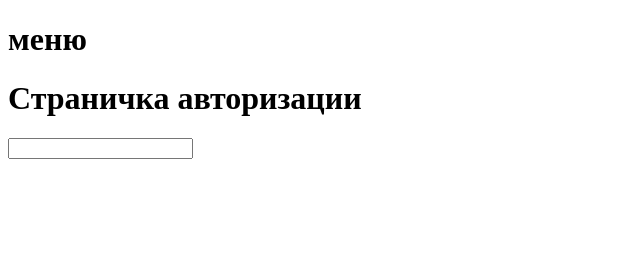
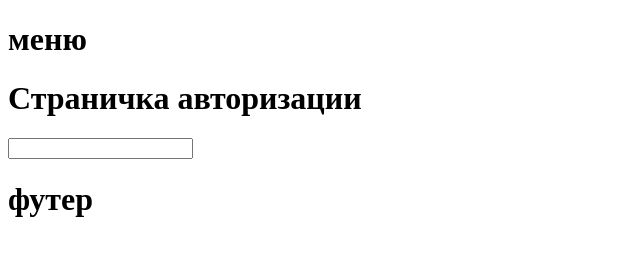
Before and after one commit to AigerimBekbolotova/test4, a plain HTML site: page index.html in a window 1280 px wide. Shown: the whole page, without its empty margins (0-640 px from the left). Drawn offline with Linux system fonts and the light colour scheme.

Commit message:
feat: added footer

```diff
--- a/index.html
+++ b/index.html
@@ -16,5 +16,8 @@
         <h1>Страничка авторизации</h1>
         <input type="text" value="">
     </div>
+    <footer>
+        <h1>футер</h1>
+    </footer>
 </body>
 </html>
```
